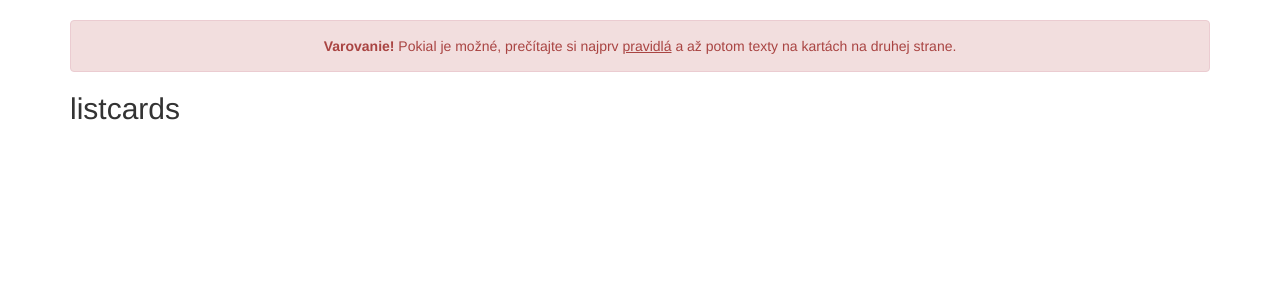
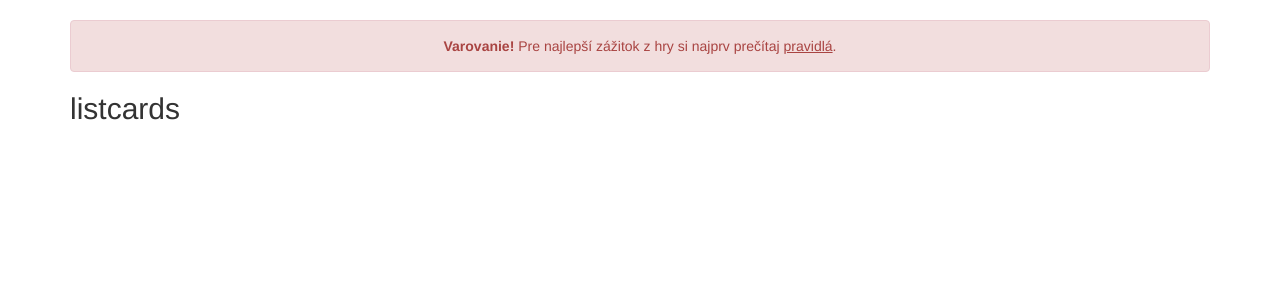
Before and after one commit to marosverziovy/cernehistorky, a Flask app: page / in a window 1280 px wide. Shown: the part 93-393 px from the top of the page. Run offline with Flask 2, Linux system fonts and the light colour scheme; some libraries are stand-ins or nearby versions.

Commit message:
changed warning text

```diff
--- a/app/templates/listcards.html
+++ b/app/templates/listcards.html
@@ -2,7 +2,7 @@
 
 {% block content %}
 <div class="alert alert-danger text-center">
-    <strong>Varovanie!</strong> Pokial je možné, prečítajte si najprv <a href="{{ url_for(".rules") }}">pravidlá</a> a až potom texty na kartách na druhej strane.
+    <strong>Varovanie!</strong> Pre najlepší zážitok z hry si najprv prečítaj <a href="{{ url_for(".rules") }}">pravidlá</a>.
 </div>
 
 <h2>listcards</h2>
```
